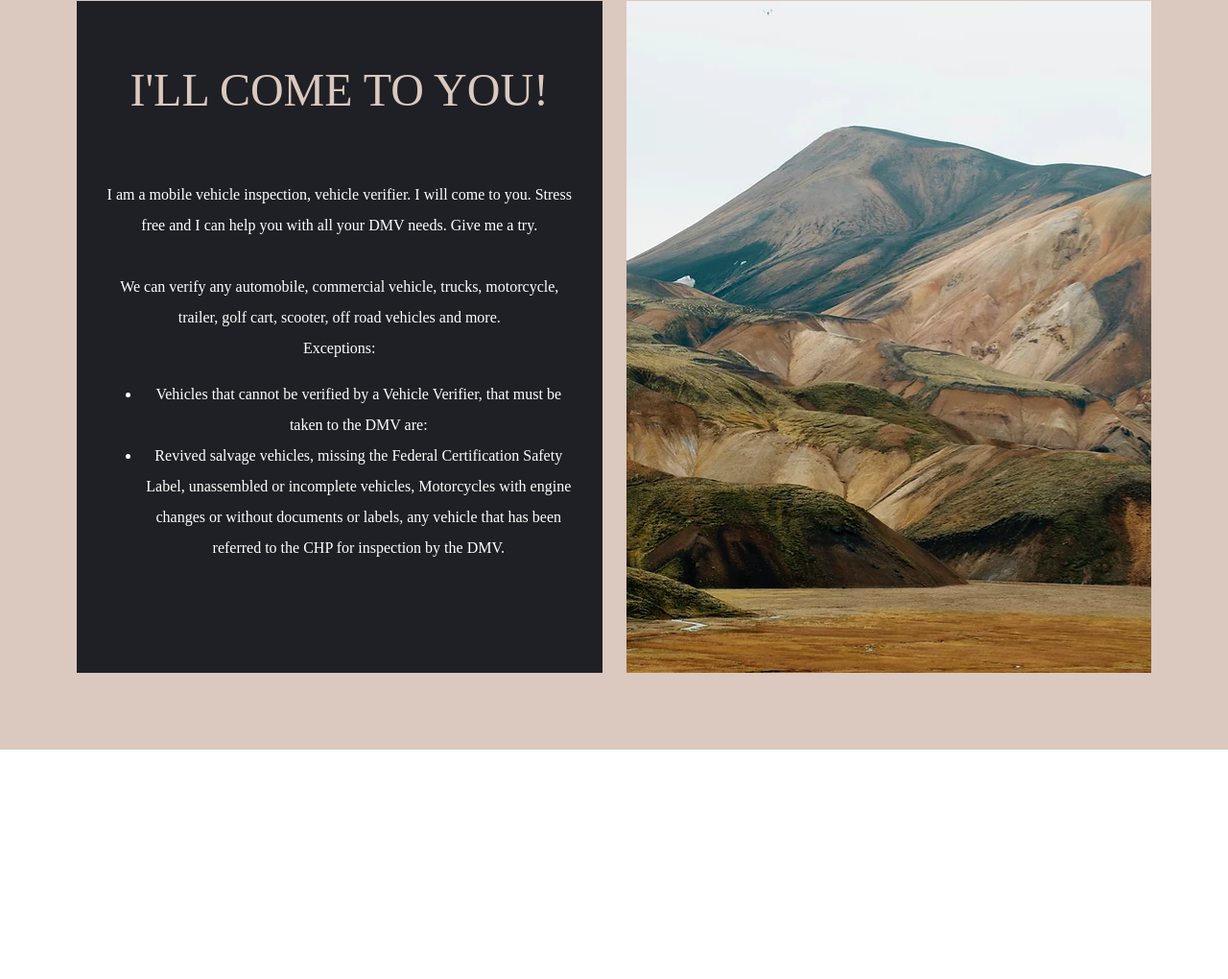
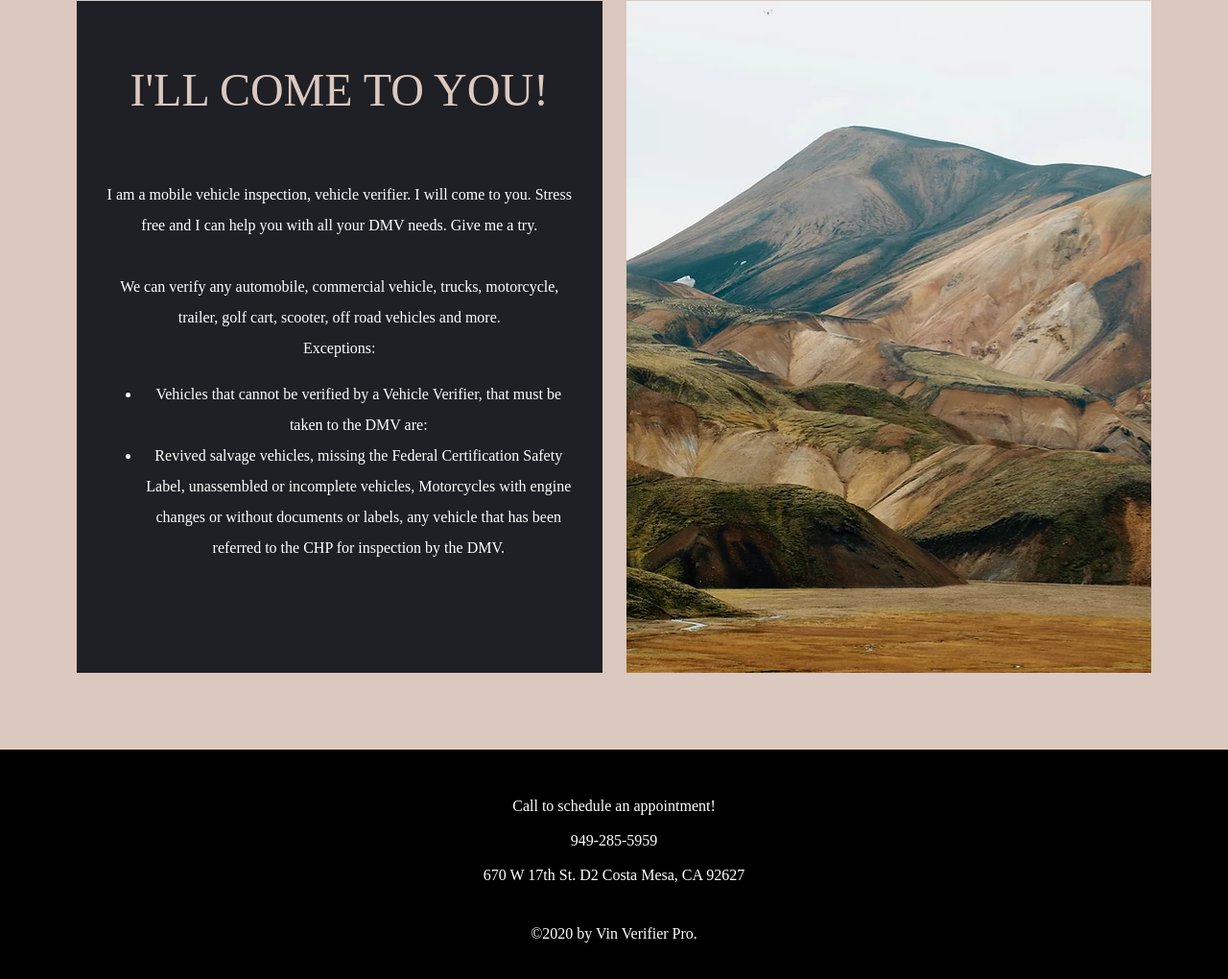
Before and after one commit to shaneduggandev/shaneduggandev.github.io, a plain HTML site: page index.html in a window 1280 px wide. Shown: the part 857-1877 px from the top of the page at 96% size. Before the commit the page ends 1638 px from the top, so only its background shows below. Drawn offline with Linux system fonts and the light colour scheme.

Commit message:
Adds footer

```diff
--- a/index.html
+++ b/index.html
@@ -4,7 +4,7 @@
     <meta charset="UTF-8">
     <link rel="stylesheet" href="main.css">
     <link rel="stylesheet" href="common.css">
-    <title>Vin Verify Pro - Southern California</title>
+    <title>Vin Verify Pro - Southern California Vehicle Verification</title>
   </head>
   <body>
     <header>
@@ -94,7 +94,14 @@
     </section>
 
     <footer>
-
+        <div class='first-div'>
+            Call to schedule an appointment! <br/><br/>
+            949-285-5959 <br/><br/>
+            670 W 17th St. D2 Costa Mesa, CA 92627<br/><br/>
+        </div>
+        <div>
+            ©2020 by Vin Verifier Pro.
+        </div>
     </footer>
   </body>
 </html>
--- a/main.css
+++ b/main.css
@@ -70,3 +70,19 @@ header {
     background-image: url('landscape.webp');
     background-size: cover;
 }
+
+footer {
+    display: flex;
+    flex: 1;
+    padding: 50px;
+    background-color: black;
+    justify-content: center;
+    align-items: center;
+    color: white;
+    text-align: center;
+    flex-direction: column;
+}
+
+footer .first-div {
+    margin-bottom: 25px;
+}
```
Also changed, not shown: TODOs.txt (added), info.txt (added).
